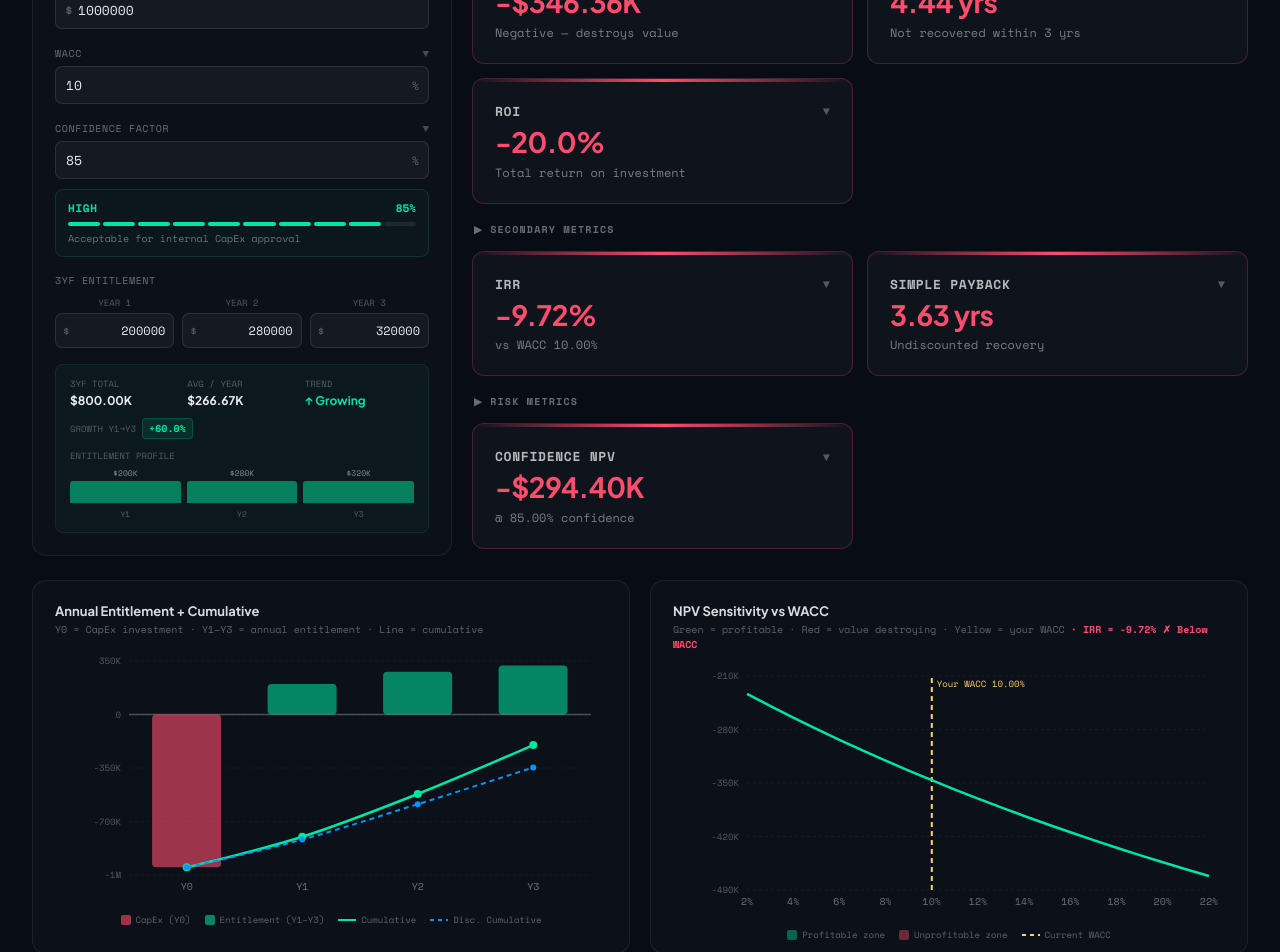
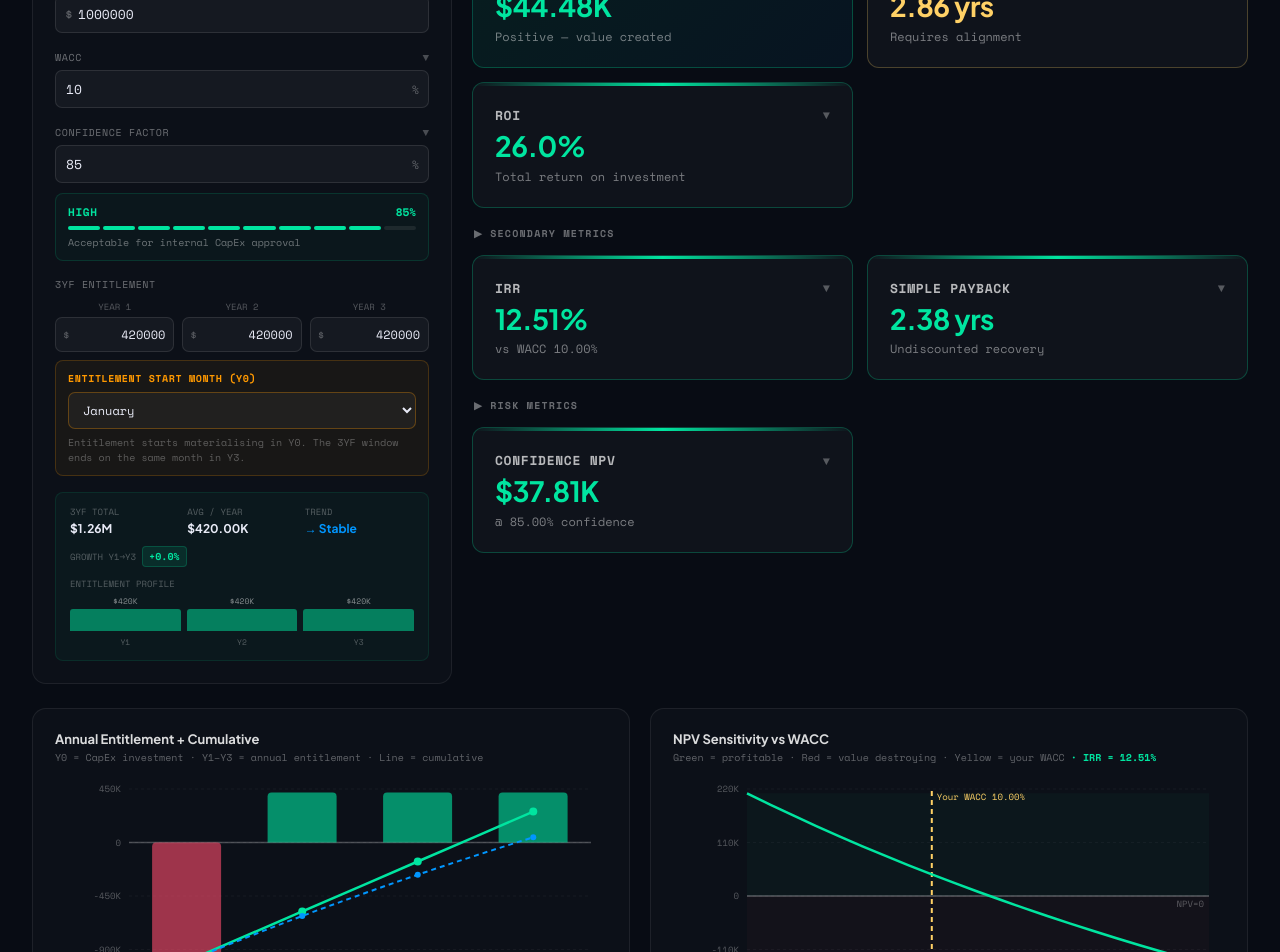
Before and after one commit to alexabellana/capex-analyzer, a React (Vite) app: page / in a window 1280 px wide. Shown: the part 360-1312 px from the top of the page. Built offline with nearby package versions, Linux system fonts and the light colour scheme.

Commit message:
Update App.jsx

```diff
--- a/src/App.jsx
+++ b/src/App.jsx
@@ -71,21 +71,21 @@ function calcDiscountedPayback(cashflows, rate) {
 }
 
 // ─── Verdict (3-tier) ─────────────────────────────────────────────────────────
+// NOTE: AMBER_CONFIDENCE (Disc.PB < 2.5 AND Confidence NPV < 0) is mathematically
+// impossible: if Disc.PB < 2.5 then NPV > 0, therefore Confidence NPV = NPV*factor > 0.
+// The only meaningful verdicts are GO, AMBER_PAYBACK, and NO-GO.
 
-function calcVerdict(dPayback, confidenceNPV) {
+function calcVerdict(dPayback) {
   if (dPayback === null) return "NO-GO";
   if (dPayback > 3) return "NO-GO";
   if (dPayback >= 2.5) return "AMBER_PAYBACK";
-  // dPayback < 2.5 — check confidence NPV
-  if (confidenceNPV !== null && confidenceNPV < 0) return "AMBER_CONFIDENCE";
   return "GO";
 }
 
 const VERDICT_CONFIG = {
-  "GO":               { color: "#00e5a0", bg: "rgba(0,229,160,0.08)",   border: "#00e5a060", label: "GO",      icon: "▲", desc: "Project meets financial criteria" },
-  "AMBER_PAYBACK":    { color: "#ffd166", bg: "rgba(255,209,102,0.08)", border: "#ffd16660", label: "REQUIRES FINANCIAL STRATEGIC ALIGNMENT", icon: "◆", desc: "Discounted Payback is between 2.5 and 3 years" },
-  "AMBER_CONFIDENCE": { color: "#ffd166", bg: "rgba(255,209,102,0.08)", border: "#ffd16660", label: "REQUIRES FINANCIAL STRATEGIC ALIGNMENT", icon: "◆", desc: "Discounted Payback ≤ 2.5 years but Confidence NPV is negative" },
-  "NO-GO":            { color: "#ff4d6d", bg: "rgba(255,77,109,0.08)",  border: "#ff4d6d60", label: "NO-GO",   icon: "▼", desc: "Discounted Payback exceeds 3 years" },
+  "GO":            { color: "#00e5a0", bg: "rgba(0,229,160,0.08)",   border: "#00e5a060", label: "GO",      icon: "▲", desc: "Project meets financial criteria" },
+  "AMBER_PAYBACK": { color: "#ffd166", bg: "rgba(255,209,102,0.08)", border: "#ffd16660", label: "REQUIRES FINANCIAL STRATEGIC ALIGNMENT", icon: "◆", desc: "Discounted Payback is between 2.5 and 3 years" },
+  "NO-GO":         { color: "#ff4d6d", bg: "rgba(255,77,109,0.08)",  border: "#ff4d6d60", label: "NO-GO",   icon: "▼", desc: "Discounted Payback exceeds 3 years" },
 };
 
 // ─── Default State ─────────────────────────────────────────────────────────────
@@ -94,10 +94,16 @@ const DEFAULT = {
   initialInvestment: 1000000,
   wacc: 0.10,
   confidenceFactor: 0.85,
-  cashflows: [200000, 280000, 320000],
+  cashflows: [420000, 420000, 420000],
+  startMonth: 1,
 };
 
 const WACC_RANGE = Array.from({ length: 21 }, (_, i) => i * 0.01 + 0.02);
+
+const MONTHS = [
+  "January","February","March","April","May","June",
+  "July","August","September","October","November","December"
+];
 
 // ─── Descriptions ─────────────────────────────────────────────────────────────
 
@@ -205,7 +211,7 @@ const GoNoGoBanner = ({ verdictKey, dPayback, confidenceNPV }) => {
       <div style={{ display: "flex", flexDirection: "column", gap: 10, flexShrink: 0, minWidth: 280 }}>
         {[
           { label: "Discounted Payback < 2.5 years", ok: dPayback !== null && dPayback < 2.5 },
-          { label: "Confidence NPV > 0", ok: confidenceNPV !== null && confidenceNPV > 0 },
+          { label: "NPV > 0", ok: confidenceNPV !== null && confidenceNPV > 0 },
         ].map(({ label, ok }) => (
           <div key={label} style={{ display: "flex", alignItems: "center", gap: 10, background: ok ? "rgba(0,229,160,0.06)" : "rgba(255,77,109,0.06)", border: `1px solid ${ok ? "rgba(0,229,160,0.2)" : "rgba(255,77,109,0.2)"}`, borderRadius: 8, padding: "8px 14px" }}>
             <span style={{ fontSize: 16, color: ok ? "#00e5a0" : "#ff4d6d", flexShrink: 0 }}>{ok ? "✓" : "✗"}</span>
@@ -227,10 +233,36 @@ export default function CapExAnalyzer() {
     [yearCFs.y1, yearCFs.y2, yearCFs.y3].map(v => Math.round(Number(v))).filter(v => !isNaN(v) && v !== 0)
   ), [yearCFs]);
 
-  // Y0 = -investment only, Y1-Y3 = entitlement
-  const allCashflows = useMemo(() => (
-    [-state.initialInvestment, ...parsedCashflows]
-  ), [state.initialInvestment, parsedCashflows]);
+  // Fractional months based on start month
+  // Y0: months from startMonth to December = (12 - startMonth + 1)
+  // Y1, Y2: always 12 months
+  // Y3: months from January to startMonth-1 = (startMonth - 1)
+  const adjustedCashflows = useMemo(() => {
+    if (parsedCashflows.length === 0) return [];
+    const m = state.startMonth;
+    if (m === 1) return parsedCashflows; // January = no adjustment needed
+    const y0Months = 12 - m + 1;
+    const y3Months = m - 1;
+    return [
+      Math.round(parsedCashflows[0] * y0Months / 12),   // Y0 partial
+      parsedCashflows[0],                                 // Y1 full
+      parsedCashflows[1] || 0,                           // Y2 full
+      Math.round((parsedCashflows[2] || parsedCashflows[1] || parsedCashflows[0]) * y3Months / 12), // Y3 partial
+    ];
+  }, [parsedCashflows, state.startMonth]);
+
+  // allCashflows: [Y0_investment+partial, Y1, Y2, Y3_partial]
+  // If January: Y0 = just investment, Y1/Y2/Y3 full
+  // If other month: Y0 = investment + partial entitlement (t=0, no discount), Y1/Y2 full, Y3 partial
+  const allCashflows = useMemo(() => {
+    if (parsedCashflows.length === 0) return [-state.initialInvestment];
+    const m = state.startMonth;
+    if (m === 1) {
+      return [-state.initialInvestment, ...parsedCashflows];
+    }
+    const [y0Ent, y1, y2, y3] = adjustedCashflows;
+    return [-state.initialInvestment + y0Ent, y1, y2, y3];
+  }, [state.initialInvestment, parsedCashflows, adjustedCashflows, state.startMonth]);
 
   const metrics = useMemo(() => {
     if (parsedCashflows.length === 0) return null;
@@ -238,13 +270,15 @@ export default function CapExAnalyzer() {
     const irr = calcIRR(allCashflows);
     const payback = calcPayback(allCashflows);
     const dPayback = calcDiscountedPayback(allCashflows, state.wacc);
-    const totalInflows = parsedCashflows.reduce((a, b) => a + b, 0);
+    // Total actual inflows = all cashflows except Y0 investment
+    const totalInflows = allCashflows.slice(1).reduce((a, b) => a + b, 0)
+      + (state.startMonth > 1 && adjustedCashflows.length > 0 ? adjustedCashflows[0] : 0);
     const roi = (totalInflows - state.initialInvestment) / state.initialInvestment;
     const confidenceNPV = npv * state.confidenceFactor;
     return { npv, irr, payback, dPayback, roi, confidenceNPV };
-  }, [allCashflows, state, parsedCashflows]);
+  }, [allCashflows, state, parsedCashflows, adjustedCashflows]);
 
-  const verdictKey = useMemo(() => calcVerdict(metrics?.dPayback ?? null, metrics?.confidenceNPV ?? null), [metrics]);
+  const verdictKey = useMemo(() => calcVerdict(metrics?.dPayback ?? null), [metrics]);
 
   const cfSummary = useMemo(() => {
     if (!parsedCashflows.length) return null;
@@ -262,19 +296,33 @@ export default function CapExAnalyzer() {
   }, [parsedCashflows]);
 
   const entitlementChartData = useMemo(() => {
+    const m = state.startMonth;
+    const y0Months = m === 1 ? 0 : (12 - m + 1);
+    const y3Months = m === 1 ? 12 : (m - 1);
     let cum = 0, cumDisc = 0;
     return allCashflows.map((cf, t) => {
       cum += cf;
       cumDisc += cf / Math.pow(1 + state.wacc, t);
+      const isY0 = t === 0;
+      const isY3 = t === allCashflows.length - 1 && m > 1;
+      const months = isY0 ? y0Months : isY3 ? y3Months : 12;
+      const label = isY0
+        ? (m === 1 ? "Y0" : `Y0 (${y0Months}m)`)
+        : isY3
+        ? `Y3 (${y3Months}m)`
+        : `Y${t}`;
       return {
-        year: t === 0 ? "Y0" : `Y${t}`,
-        investment: t === 0 ? -state.initialInvestment : null,
-        entitlement: t > 0 ? Math.round(cf) : null,
+        year: label,
+        investment: isY0 ? -state.initialInvestment : null,
+        partial: isY0 && m > 1 ? Math.round(adjustedCashflows[0]) : null,
+        entitlement: !isY0 ? Math.round(cf) : null,
         cumulative: Math.round(cum),
         discounted: Math.round(cumDisc),
+        isPartialYear: (isY0 && m > 1) || isY3,
+        months,
       };
     });
-  }, [allCashflows, state.wacc]);
+  }, [allCashflows, state.wacc, state.startMonth, state.initialInvestment, adjustedCashflows]);
 
   const sensitivityData = useMemo(() => (
     WACC_RANGE.map(r => ({ wacc: `${(r * 100).toFixed(0)}%`, npv: Math.round(calcNPV(r, allCashflows)) }))
@@ -384,6 +432,36 @@ export default function CapExAnalyzer() {
                   ))}
                 </div>
 
+                {/* Start Month Selector */}
+                <div style={{ display: "flex", flexDirection: "column", gap: 6, background: "rgba(255,153,0,0.05)", border: "1px solid rgba(255,153,0,0.2)", borderRadius: 8, padding: "10px 12px" }}>
+                  <div style={{ display: "flex", alignItems: "center", justifyContent: "space-between" }}>
+                    <label style={{ fontSize: 10, color: "#FF9900", letterSpacing: "0.06em", textTransform: "uppercase", fontFamily: "'Space Mono',monospace", fontWeight: 700 }}>Entitlement Start Month (Y0)</label>
+                  </div>
+                  <select value={state.startMonth}
+                    onChange={e => setState(s => ({ ...s, startMonth: parseInt(e.target.value) }))}
+                    style={{ width: "100%", background: "rgba(255,255,255,0.04)", border: "1px solid rgba(255,153,0,0.3)", borderRadius: 7, padding: "8px 10px", color: "#e8eaf6", fontSize: 12, fontFamily: "'Space Mono',monospace", outline: "none", cursor: "pointer" }}>
+                    {MONTHS.map((mo, i) => <option key={i} value={i + 1} style={{ background: "#0d1520" }}>{mo}</option>)}
+                  </select>
+                  <span style={{ fontSize: 10, color: "rgba(255,255,255,0.3)", lineHeight: 1.5 }}>
+                    Entitlement starts materialising in Y0. The 3YF window ends on the same month in Y3.
+                  </span>
+                  {state.startMonth > 1 && parsedCashflows.length > 0 && (
+                    <div style={{ display: "grid", gridTemplateColumns: "1fr 1fr 1fr 1fr", gap: 6, marginTop: 2 }}>
+                      {[
+                        { label: `Y0 (${12 - state.startMonth + 1}m)`, value: fmt(adjustedCashflows[0] || 0, 0), color: "rgba(0,229,160,0.7)" },
+                        { label: "Y1 (12m)", value: fmt(adjustedCashflows[1] || 0, 0), color: "#e8eaf6" },
+                        { label: "Y2 (12m)", value: fmt(adjustedCashflows[2] || 0, 0), color: "#e8eaf6" },
+                        { label: `Y3 (${state.startMonth - 1}m)`, value: fmt(adjustedCashflows[3] || 0, 0), color: "rgba(0,229,160,0.7)" },
+                      ].map(({ label, value, color }) => (
+                        <div key={label} style={{ display: "flex", flexDirection: "column", gap: 2, textAlign: "center" }}>
+                          <span style={{ fontSize: 8, color: "rgba(255,255,255,0.3)", fontFamily: "'Space Mono',monospace", textTransform: "uppercase" }}>{label}</span>
+                          <span style={{ fontSize: 10, color, fontFamily: "'Space Mono',monospace", fontWeight: 700 }}>{value}</span>
+                        </div>
+                      ))}
+                    </div>
+                  )}
+                </div>
+
                 <span style={{ fontSize: 11, color: "rgba(255,255,255,0.25)", lineHeight: 1.6 }}>
                 </span>
 
@@ -489,10 +567,11 @@ export default function CapExAnalyzer() {
                     }}
                   />
                   <ReferenceLine y={0} stroke="rgba(255,255,255,0.25)" strokeWidth={1.5} />
-                  <Bar dataKey="investment" stackId="main" fill="rgba(255,77,109,0.6)" radius={[4, 4, 4, 4]} />
-                  <Bar dataKey="entitlement" stackId="main" radius={[4, 4, 4, 4]}>
+                  <Bar dataKey="investment" stackId="main" fill="rgba(255,77,109,0.6)" radius={[0, 0, 4, 4]} />
+                  <Bar dataKey="partial" stackId="main" fill="rgba(0,229,160,0.35)" radius={[4, 4, 0, 0]} />
+                  <Bar dataKey="entitlement" stackId="main" radius={[4, 4, 0, 0]}>
                     {entitlementChartData.map((entry, i) => (
-                      <Cell key={i} fill="rgba(0,229,160,0.55)" />
+                      <Cell key={i} fill={entry.isPartialYear ? "rgba(0,229,160,0.35)" : "rgba(0,229,160,0.6)"} />
                     ))}
                   </Bar>
                   <Line type="monotone" dataKey="cumulative" stroke="#00e5a0" strokeWidth={2.5} dot={{ fill: "#00e5a0", r: 4, strokeWidth: 0 }} activeDot={{ r: 6 }} />
@@ -501,8 +580,9 @@ export default function CapExAnalyzer() {
               </ResponsiveContainer>
               <div style={{ display: "flex", gap: 14, marginTop: 8, justifyContent: "center", flexWrap: "wrap" }}>
                 {[
-                  { color: "rgba(255,77,109,0.6)",  label: "CapEx (Y0)", box: true },
-                  { color: "rgba(0,229,160,0.55)",  label: "Entitlement (Y1–Y3)", box: true },
+                  { color: "rgba(255,77,109,0.6)", label: "CapEx (Y0)", box: true },
+                  { color: "rgba(0,229,160,0.6)", label: "Full year entitlement", box: true },
+                  { color: "rgba(0,229,160,0.35)", label: "Partial year", box: true },
                   { color: "#00e5a0", label: "Cumulative" },
                   { color: "#0096ff", label: "Disc. Cumulative", dashed: true },
                 ].map(({ color, label, dashed, box }) => (
```
